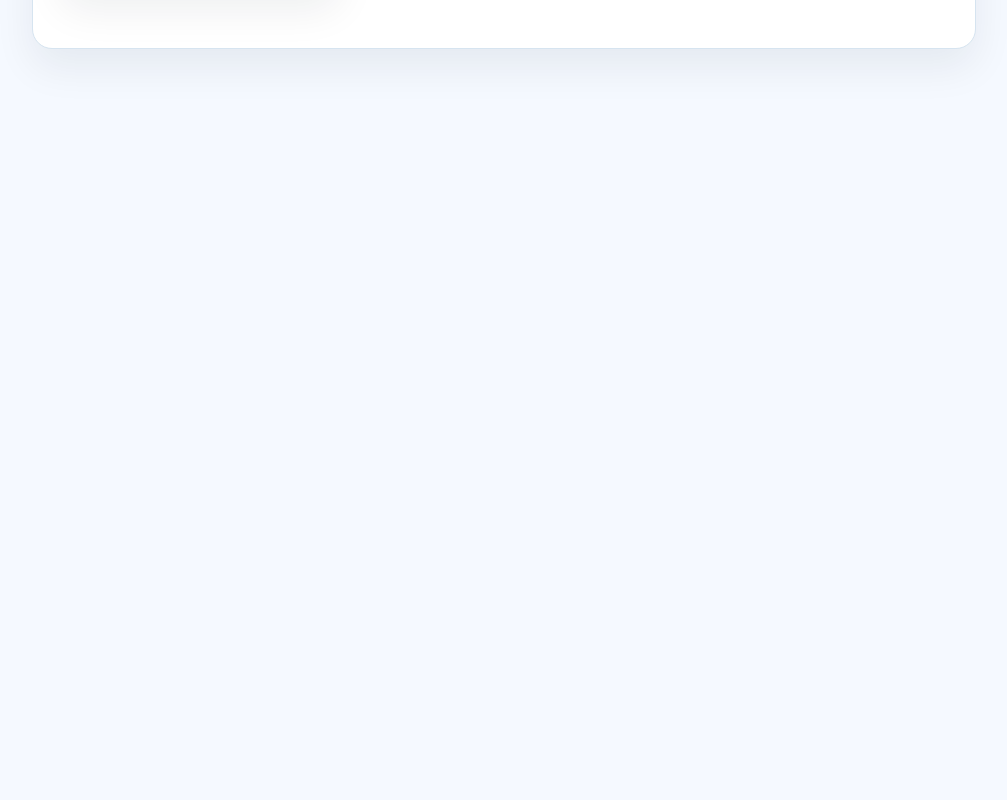
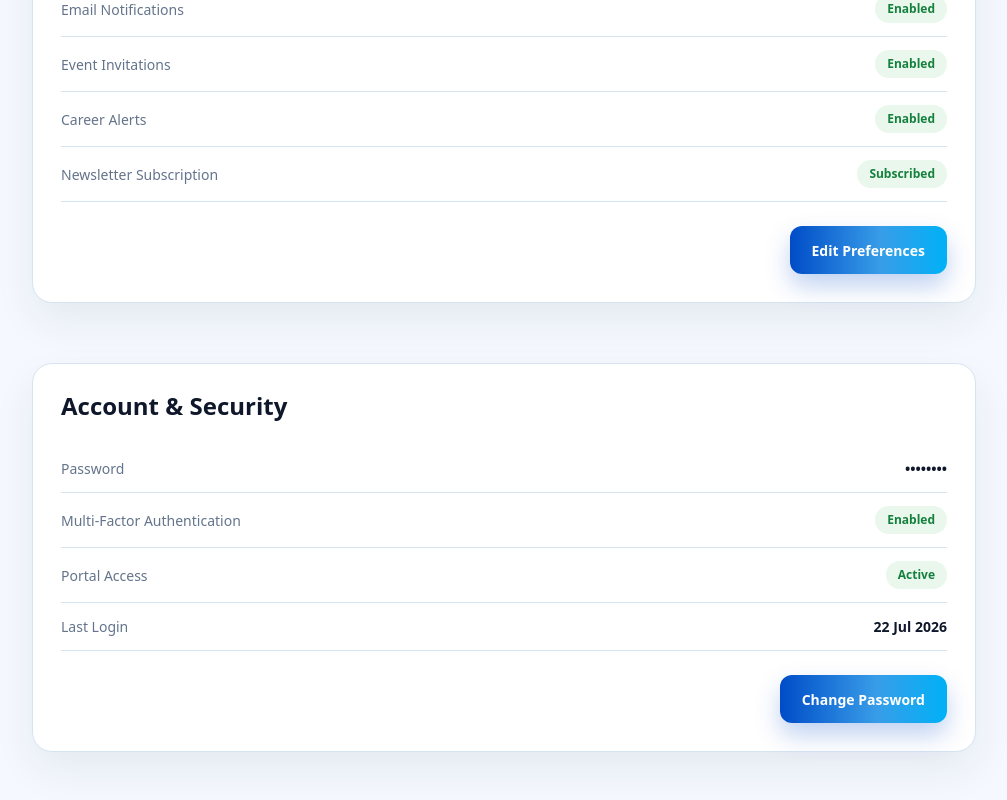
Before and after one commit to yashaswini-cyber/palc-alumni-portal, a React (Vite) app in the folder palc-alumni-portal/: page /dashboard/profile in a window 1280 px wide. Shown: the part 1674-2474 px from the top of the page, without its empty margins (272-1279 px from the left). Before the commit the page ends 1783 px from the top, so only its background shows below. Built offline with nearby package versions, Linux system fonts and the light colour scheme.

Commit message:
Corrected the nested Section card view to make a card by card view in profile page. Next is adding log out functionality.

```diff
--- a/palc-alumni-portal/src/modules/profile/ProfilePage.tsx
+++ b/palc-alumni-portal/src/modules/profile/ProfilePage.tsx
@@ -88,36 +88,40 @@ export default function ProfilePage() {
         ))}
       </div>
 
-      <SectionCard title="Profile Information">
-        <div style={{display:"grid",gridTemplateColumns:"repeat(auto-fit,minmax(260px,1fr))",gap:"24px"}}>
+      <>
   <SectionCard title="Personal Information">
-          {personalInfo.map(([label,value])=>(
-          <ProfileRow key={label} label={label} value={value}/>
+    {personalInfo.map(([label, value]) => (
+      <ProfileRow key={label} label={label} value={value} />
     ))}
   </SectionCard>
 
   <SectionCard title="Employment Information">
-          {employmentInfo.map(([label,value])=>(
-          <ProfileRow key={label} label={label} value={value}/>
+    {employmentInfo.map(([label, value]) => (
+      <ProfileRow key={label} label={label} value={value} />
     ))}
   </SectionCard>
 
   <SectionCard title="Communication Preferences">
-          <ProfileRow label="Email Notifications" value="Enabled" status/>
-          <ProfileRow label="Event Invitations" value="Enabled" status/>
-          <ProfileRow label="Career Alerts" value="Enabled" status/>
-          <ProfileRow label="Newsletter Subscription" value="Subscribed" status/>
+      <ProfileRow label="Email Notifications" value="Enabled" status />
+      <ProfileRow label="Event Invitations" value="Enabled" status />
+      <ProfileRow label="Career Alerts" value="Enabled" status />
+      <ProfileRow label="Newsletter Subscription" value="Subscribed" status />
+
+      <div style={{display:"flex",justifyContent:"flex-end",marginTop:"24px"}}>
+        <PrimaryButton>Edit Preferences</PrimaryButton>
+      </div>
   </SectionCard>
 
-          <SectionCard title="Account Security">
-          <ProfileRow label="Password" value="••••••••"/>
-          <ProfileRow label="Multi-Factor Authentication" value="Enabled" status/>
-          <ProfileRow label="Portal Access" value="Valid" status/>
-          <ProfileRow label="Last Login" value="22 Jul 2026"/>
-          </SectionCard>
-
+    <SectionCard title="Account & Security">
+      <ProfileRow label="Password" value="••••••••" />
+      <ProfileRow label="Multi-Factor Authentication" value="Enabled" status />
+      <ProfileRow label="Portal Access" value="Active" status />
+      <ProfileRow label="Last Login" value="22 Jul 2026" />
+      <div style={{display:"flex",justifyContent:"flex-end",marginTop:"24px",gap:"12px"}}>
+        <PrimaryButton>Change Password</PrimaryButton>
       </div>
     </SectionCard>
+  </>
     </div>
   );
 }
```
Lines whose indentation alone changed are shown as unchanged.
